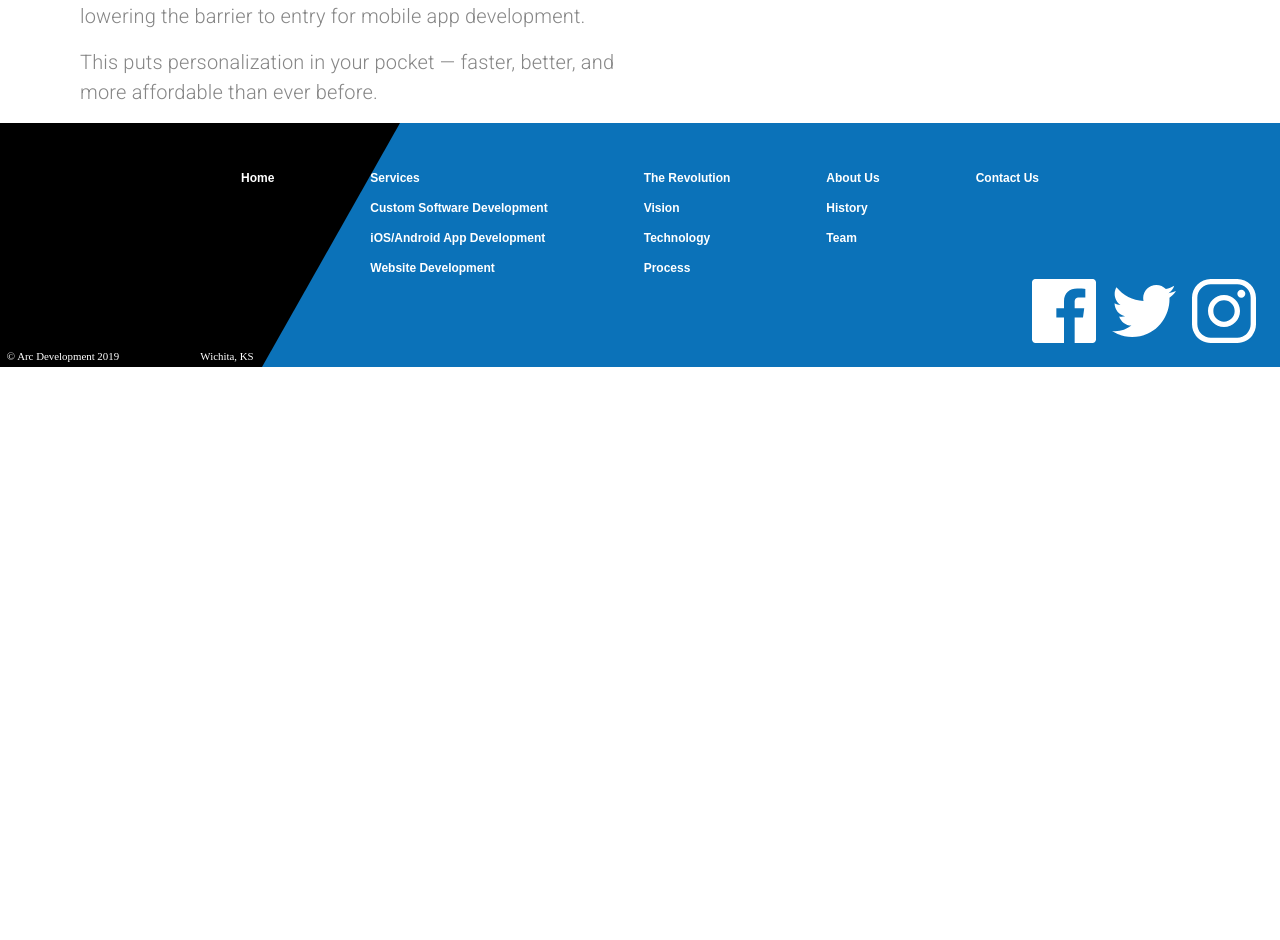
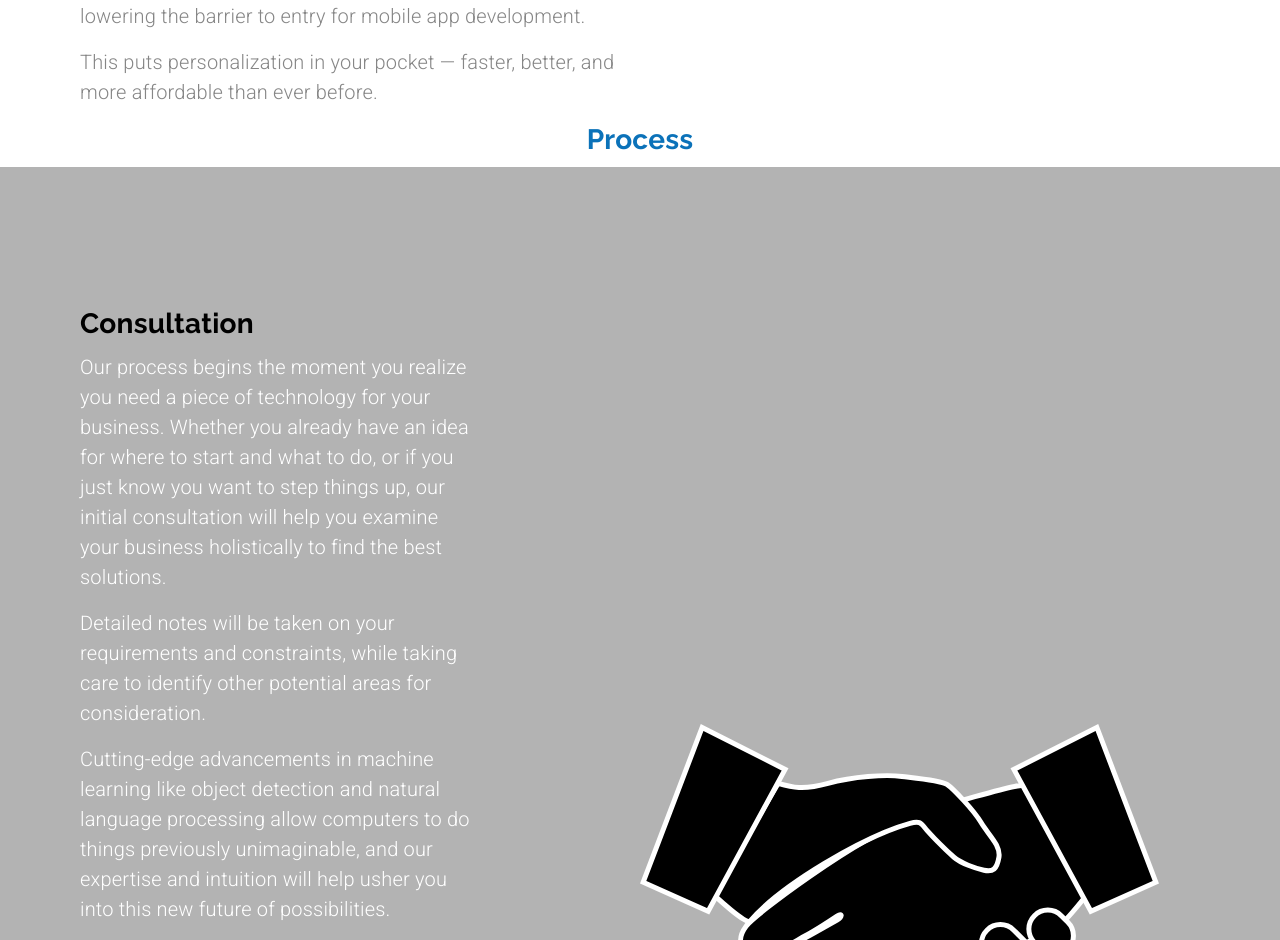
Before and after one commit to NicolaDeastra/MaterialUI-Company-Website, a React (Create React App) app: page /revolution in a window 1280 px wide. Shown: the part 1952-2892 px from the top of the page. Before the commit the page ends 2319 px from the top, so only its background shows below. Built offline with nearby package versions, Linux system fonts and the light colour scheme.

Commit message:
add process block

```diff
--- a/src/components/Revolution.js
+++ b/src/components/Revolution.js
@@ -5,6 +5,7 @@ import Grid from "@material-ui/core/Grid";
 import Typography from "@material-ui/core/Typography";
 
 import vision from "../assets/vision.svg";
+import consultation from "../assets/consultationIcon.svg";
 import technologyAnimation from "../animations/technologyAnimation/data.json";
 
 const useStyles = makeStyles((theme) => ({
@@ -157,6 +158,75 @@ export default function Revolution() {
           />
         </Grid>
       </Grid>
+      {/*--------- Process  Block ----------*/}
+      <Grid
+        item
+        container
+        direction="row"
+        justify="center"
+        className={classes.rowContainer}
+      >
+        <Grid item>
+          <Typography variant="h4" gutterBottom>
+            Process
+          </Typography>
+        </Grid>
+      </Grid>
+      {/*--------- Consultation  Block ----------*/}
+      <Grid
+        item
+        container
+        direction="row"
+        className={classes.rowContainer}
+        style={{ backgroundColor: "#B3b3b3", height: "90em" }}
+      >
+        <Grid item container direction="column" lg>
+          <Grid item>
+            <Typography
+              variant="h4"
+              gutterBottom
+              style={{ color: "#000", marginTop: "5em" }}
+            >
+              Consultation
+            </Typography>
+          </Grid>
+          <Grid item>
+            <Typography
+              variant="body1"
+              style={{ color: "#fff", maxWidth: "20em" }}
+              paragraph
+            >
+              Our process begins the moment you realize you need a piece of
+              technology for your business. Whether you already have an idea for
+              where to start and what to do, or if you just know you want to
+              step things up, our initial consultation will help you examine
+              your business holistically to find the best solutions.
+            </Typography>
+            <Typography
+              variant="body1"
+              style={{ color: "#fff", maxWidth: "20em" }}
+              paragraph
+            >
+              Detailed notes will be taken on your requirements and constraints,
+              while taking care to identify other potential areas for
+              consideration.
+            </Typography>
+            <Typography
+              variant="body1"
+              style={{ color: "#fff", maxWidth: "20em" }}
+              paragraph
+            >
+              Cutting-edge advancements in machine learning like object
+              detection and natural language processing allow computers to do
+              things previously unimaginable, and our expertise and intuition
+              will help usher you into this new future of possibilities.
+            </Typography>
+          </Grid>
+        </Grid>
+        <Grid item lg style={{ alignSelf: "center" }}>
+          <img src={consultation} alt="Handshake" />
+        </Grid>
+      </Grid>
     </Grid>
   );
 }
```
